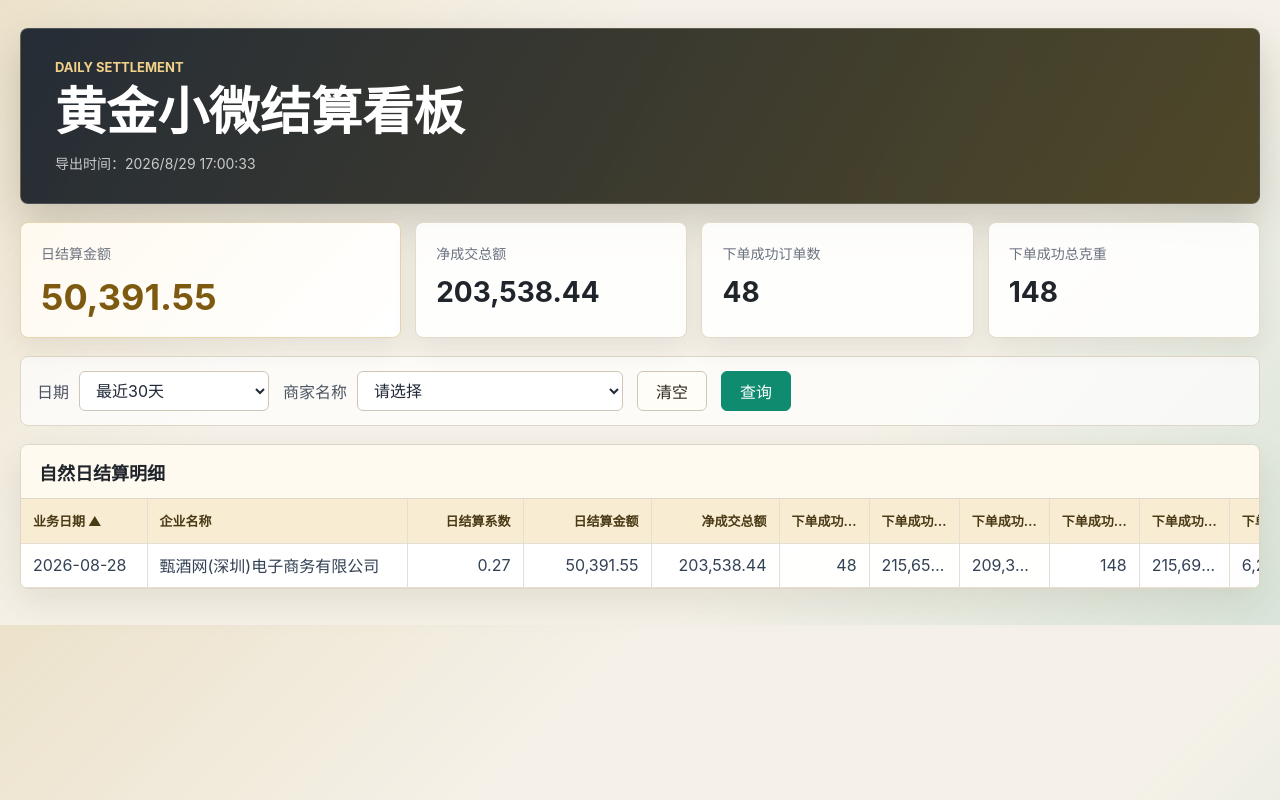
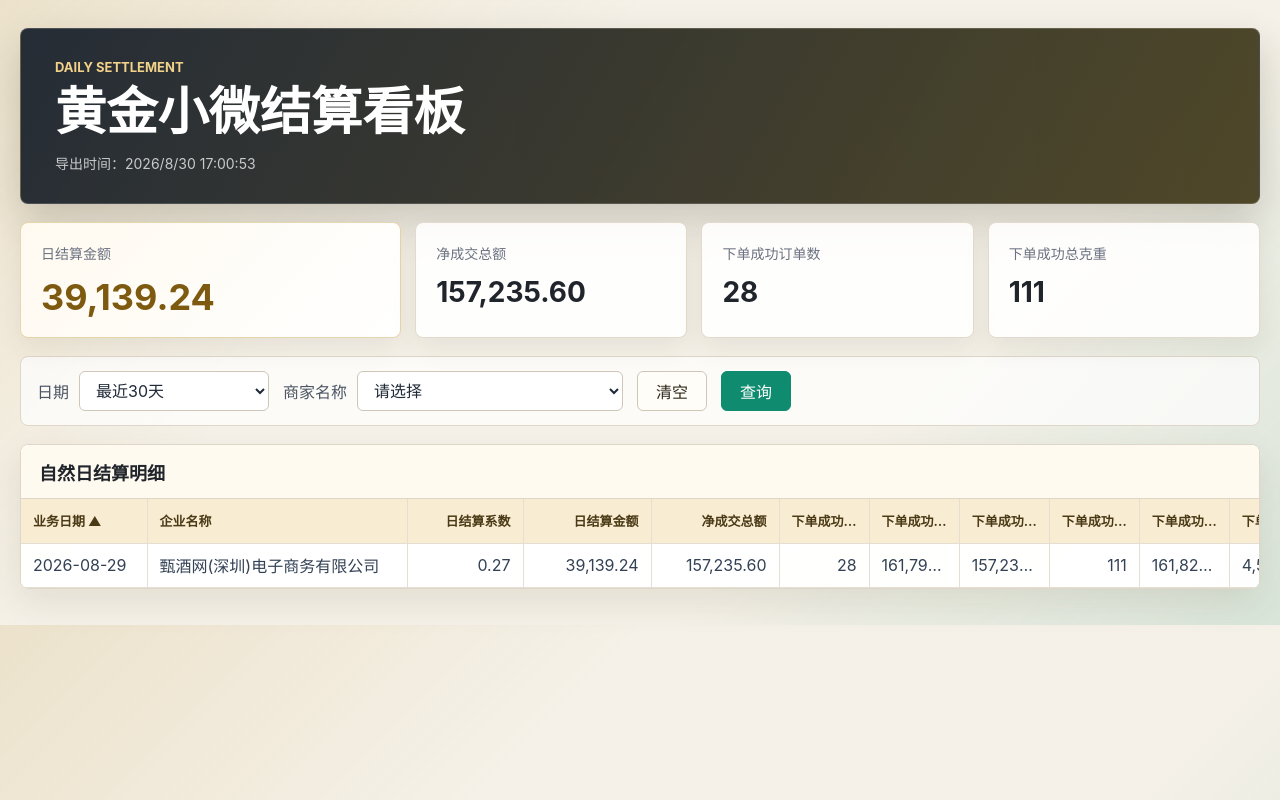
Before and after one commit to zhangzhangxin/settlement-dashboard, a website: page index.html in a window 1280 px wide. Drawn offline with Linux system fonts and the light colour scheme.

Commit message:
Update settlement dashboard public page

```diff
--- a/index.html
+++ b/index.html
@@ -363,43 +363,43 @@ th:nth-child(5) { width: 128px; }
       </section>
     </main>
     <script>window.__SETTLEMENT_DATA__ = {
-  "updatedAt": "2026-08-29T17:00:33.360Z",
+  "updatedAt": "2026-08-30T17:00:53.103Z",
   "source": "vdm_operation.selfmall_market_jiesuan:latest_partition",
   "rows": [
     {
-      "bus_date": "2026-08-28",
+      "bus_date": "2026-08-29",
       "company_name": "甄酒网(深圳)电子商务有限公司",
       "daily_settlement_ratio": 0.2701,
-      "daily_settle_amt": 50391.55,
-      "net_gmv": 203538.44,
-      "mall_pay_suc_order_cnt": 48,
-      "mall_pay_suc_sale_price_amt": 215650,
-      "mall_pay_suc_deal_price_amt": 209369.44,
-      "mall_pay_suc_specs": 148,
-      "mall_pay_suc_sku_price_amt": 215698.66,
-      "mall_pay_suc_coupon_amount": 6280.56,
-      "mall_afs_refunded_order_cnt": 1,
-      "mall_afs_refunded_sale_price_amt": 5831,
-      "mall_afs_refunded_deal_price_amt": 5831,
-      "mall_afs_refunded_specs": 4,
-      "mall_afs_refunded_sku_price_amt": 5831.6,
-      "mall_afs_refunded_coupon_amount": 0,
-      "mall_afs_returned_refunded_order_cnt": 0,
+      "daily_settle_amt": 39139.24,
+      "net_gmv": 157235.6,
+      "mall_pay_suc_order_cnt": 28,
+      "mall_pay_suc_sale_price_amt": 161798,
+      "mall_pay_suc_deal_price_amt": 157235.6,
+      "mall_pay_suc_specs": 111,
+      "mall_pay_suc_sku_price_amt": 161826.81,
+      "mall_pay_suc_coupon_amount": 4562.4,
+      "mall_afs_refunded_order_cnt": null,
+      "mall_afs_refunded_sale_price_amt": null,
+      "mall_afs_refunded_deal_price_amt": null,
+      "mall_afs_refunded_specs": null,
+      "mall_afs_refunded_sku_price_amt": null,
+      "mall_afs_refunded_coupon_amount": null,
+      "mall_afs_returned_refunded_order_cnt": null,
       "mall_afs_returned_refunded_sale_price_amt": null,
       "mall_afs_returned_refunded_deal_price_amt": null,
       "mall_afs_returned_refunded_specs": null,
       "mall_afs_returned_refunded_sku_price_amt": null,
       "mall_afs_returned_refunded_coupon_amount": null,
-      "mall_afs_schd_refund_interest_cnt": 0,
-      "mall_afs_schd_refund_interest_amt": 0,
-      "ds": "20260828"
+      "mall_afs_schd_refund_interest_cnt": null,
+      "mall_afs_schd_refund_interest_amt": null,
+      "ds": "20260829"
     }
   ],
   "totals": {
-    "daily_settle_amt": 50391.55,
-    "net_gmv": 203538.44,
-    "mall_pay_suc_order_cnt": 48,
-    "mall_pay_suc_specs": 148
+    "daily_settle_amt": 39139.24,
+    "net_gmv": 157235.6,
+    "mall_pay_suc_order_cnt": 28,
+    "mall_pay_suc_specs": 111
   }
 };</script>
 <script>
```
Also changed, not shown: pages/index.html (+24 -24 lines).
